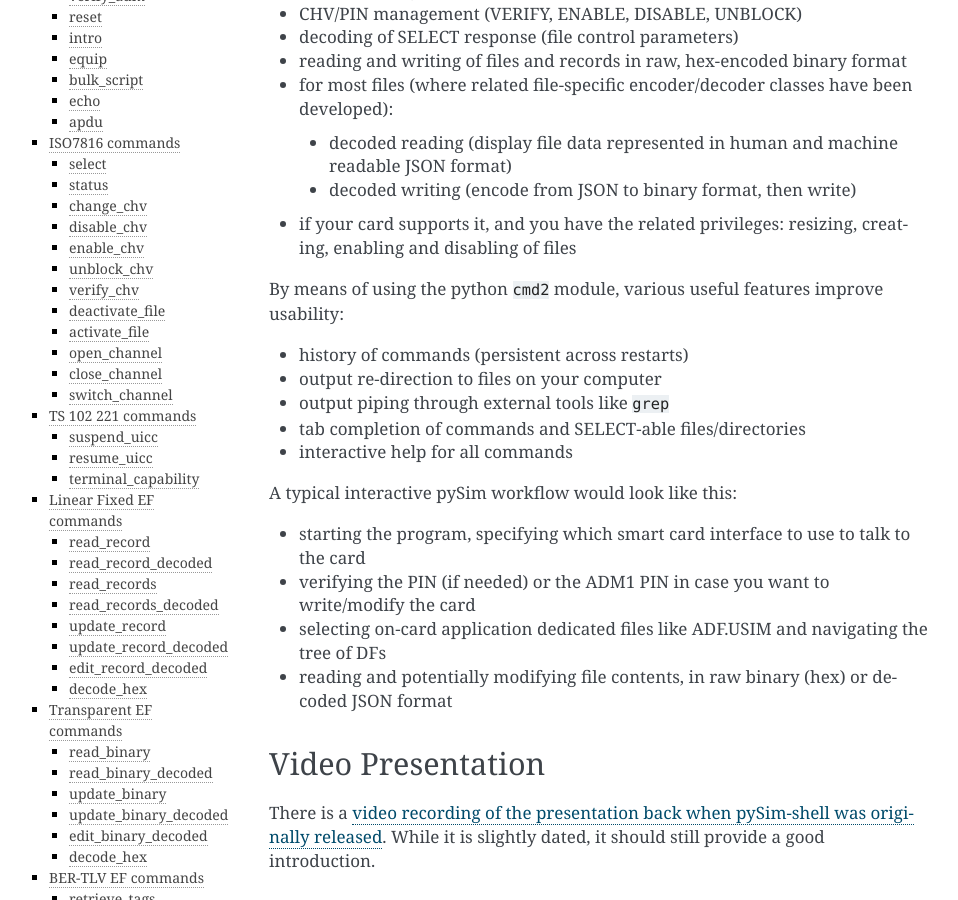
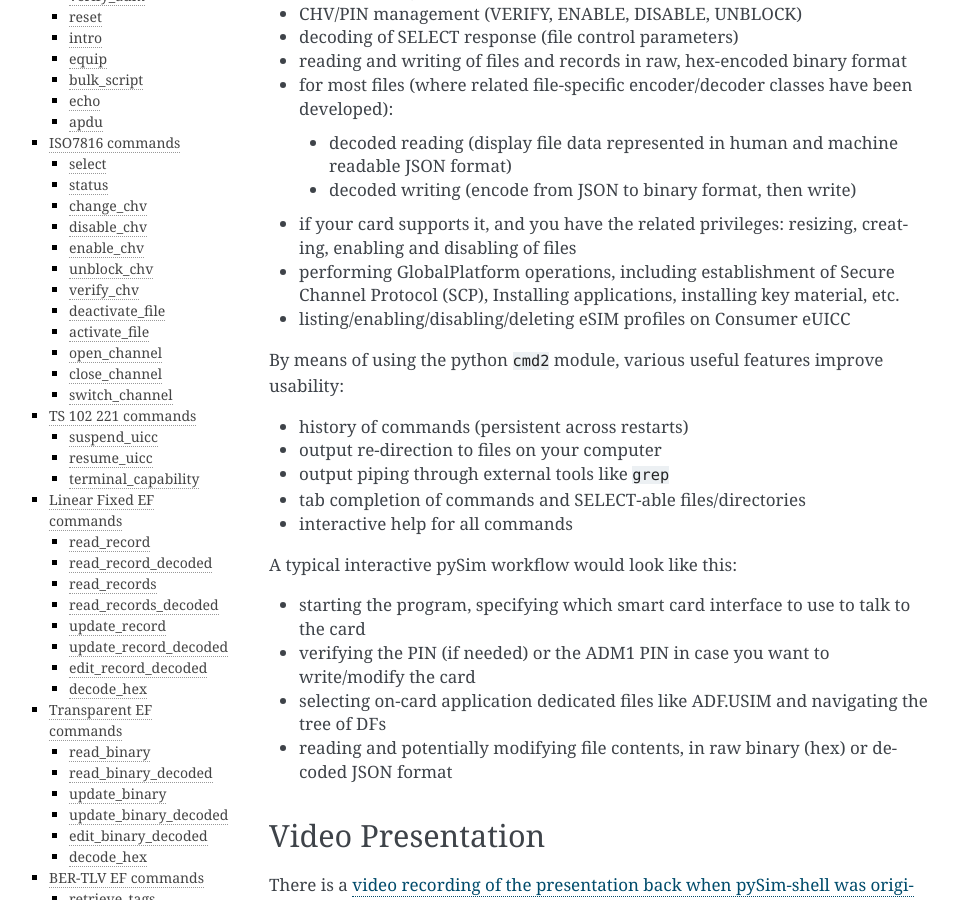
Before and after one commit to osmocom/pysim, a Sphinx documentation site: the page built from docs/shell.rst, in a window 1280 px wide and 900 px high, scrolled down 319 px. Shown: the whole window, without its empty margins (151-1109 px from the left). Built offline with Sphinx 7.4.7, drawn with Linux system fonts in a browser that asks for light colours.

Commit message:
docs/shell: Mention GlobalPlatform and eUICC commands in overview
Change-Id: I5b6ad752fea09ed9632f150dfbbabf2156a5a9c0

```diff
--- a/docs/shell.rst
+++ b/docs/shell.rst
@@ -20,6 +20,9 @@
 
 * if your card supports it, and you have the related privileges: resizing, creating, enabling and disabling of
   files
+* performing GlobalPlatform operations, including establishment of Secure Channel Protocol (SCP), Installing
+  applications, installing key material, etc.
+* listing/enabling/disabling/deleting eSIM profiles on Consumer eUICC
 
 By means of using the python ``cmd2`` module, various useful features improve usability:
 
```
